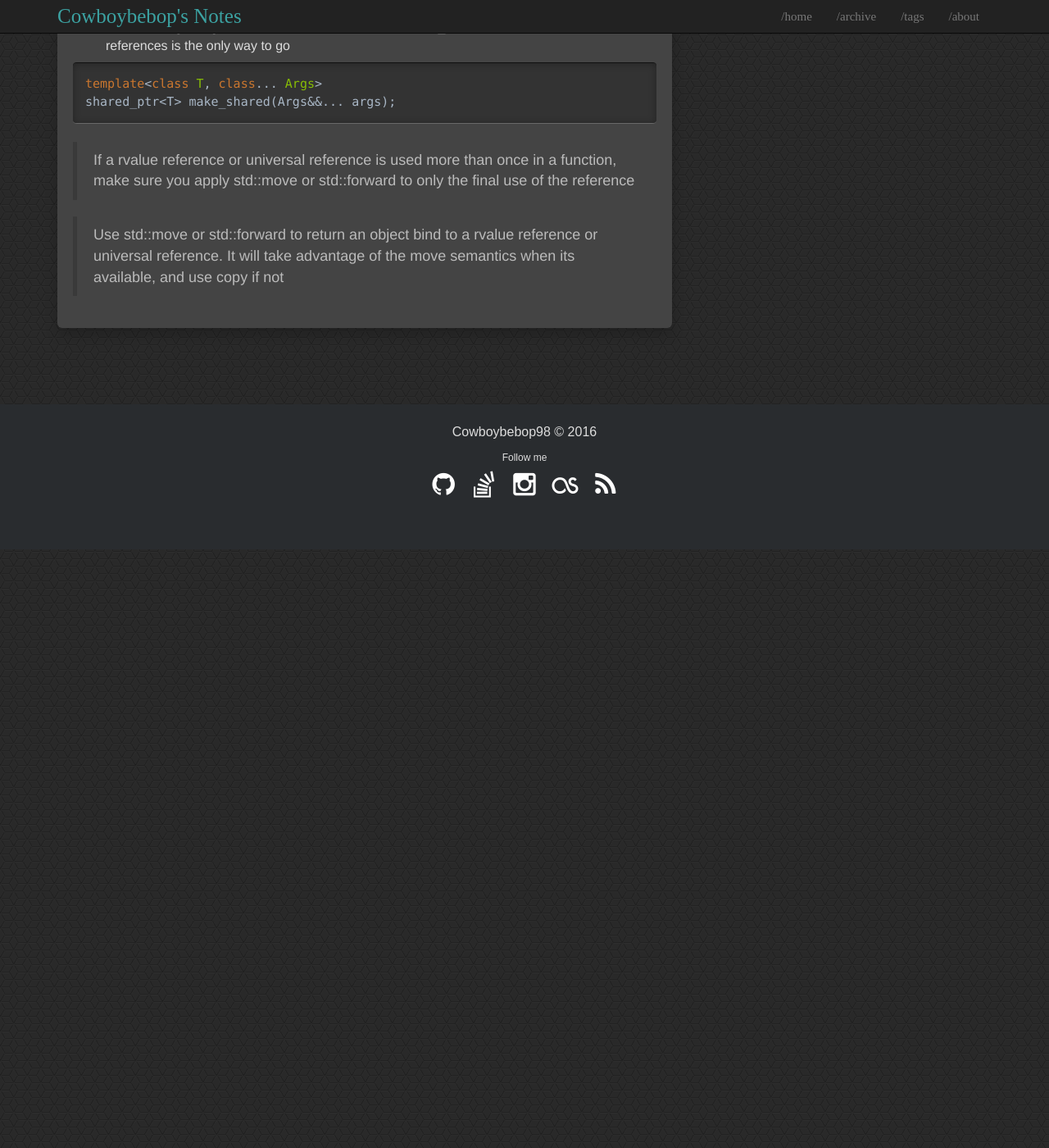
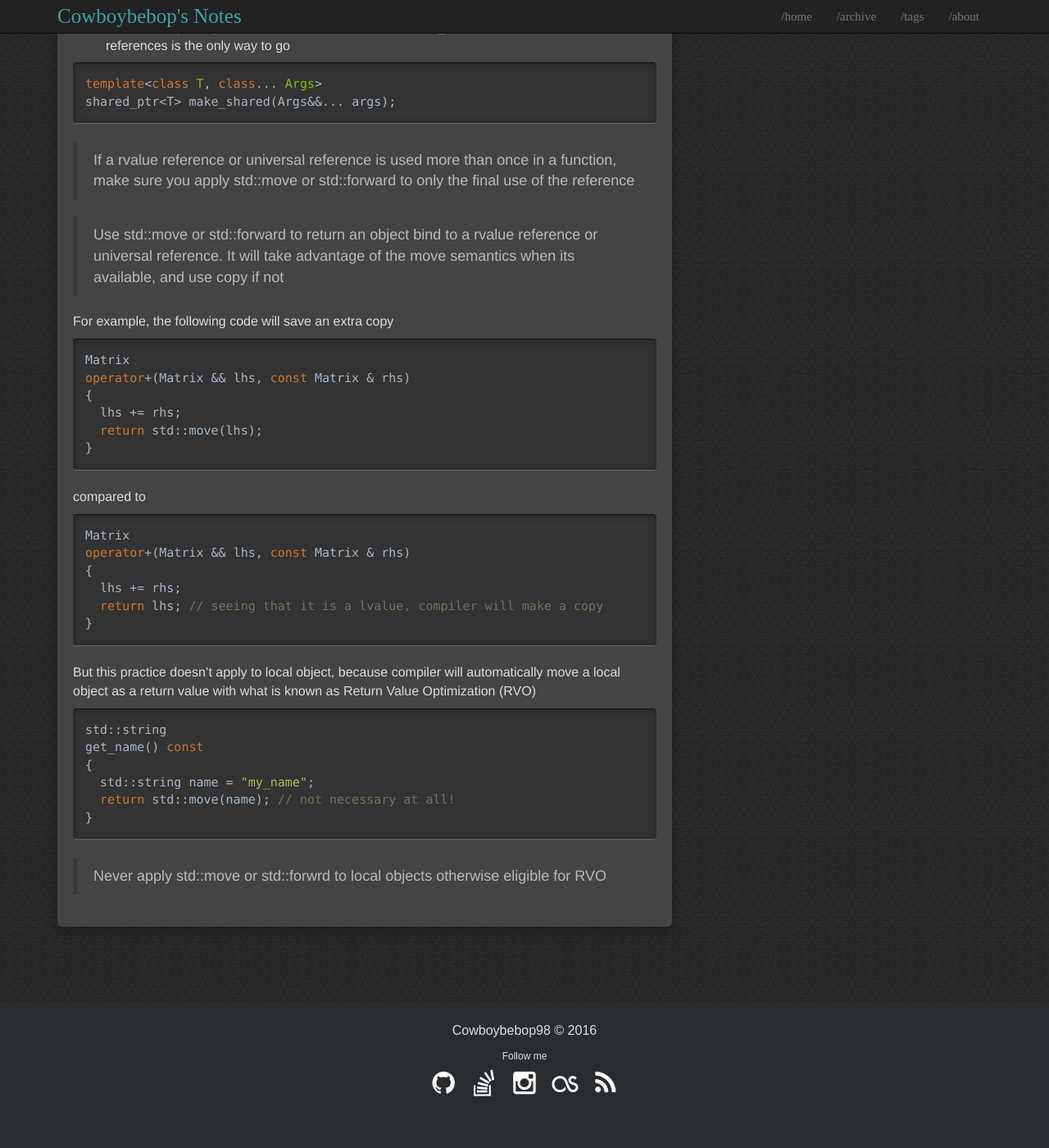
Before and after one commit to xiongm/xiongm.github.io, a Jekyll site: the page built from _posts/2016-10-24-item-25.md, in a window 1280 px wide and 1400 px high, scrolled down 1478 px. Shown: the whole window at 82% size. Built offline with Jekyll 4.4.1, drawn with Linux system fonts in a browser that asks for light colours; before the commit the page ends 2148 px from its top, so only the background shows below that; some of the changed text lies outside the part shown.

Commit message:
update documents

```diff
--- a/_posts/2016-10-24-item-25.md
+++ b/_posts/2016-10-24-item-25.md
@@ -93,3 +93,43 @@ shared_ptr<T> make_shared(Args&&... args);
 > If a rvalue reference or universal reference is used more than once in a function, make sure you apply std::move or std::forward to only the final use of the reference
 
 > Use std::move or std::forward to return an object bind to a rvalue reference or universal reference. It will take advantage of the move semantics when its available, and use copy if not
+
+For example, the following code will save an extra copy
+
+{% highlight cpp %}
+
+Matrix
+operator+(Matrix && lhs, const Matrix & rhs)
+{
+  lhs += rhs;
+  return std::move(lhs);
+}
+
+{% endhighlight %}
+
+compared to
+
+{% highlight cpp %}
+
+Matrix
+operator+(Matrix && lhs, const Matrix & rhs)
+{
+  lhs += rhs;
+  return lhs; // seeing that it is a lvalue, compiler will make a copy
+}
+
+{% endhighlight %}
+
+But this practice doesn't apply to local object, because compiler will automatically move a local object as a return value with what is known as Return Value Optimization (RVO)
+
+{% highlight cpp %}
+std::string
+get_name() const
+{
+  std::string name = "my_name";
+  return std::move(name); // not necessary at all!
+}
+
+{% endhighlight %}
+
+> Never apply std::move or std::forwrd to local objects otherwise eligible for RVO
```
Also changed, not shown: _posts/2016-10-15-item-23.md (+1 -1 lines), _posts/2017-01-17-item-31-avoid-default-capture-modes.md (added, +31 -0 lines).
